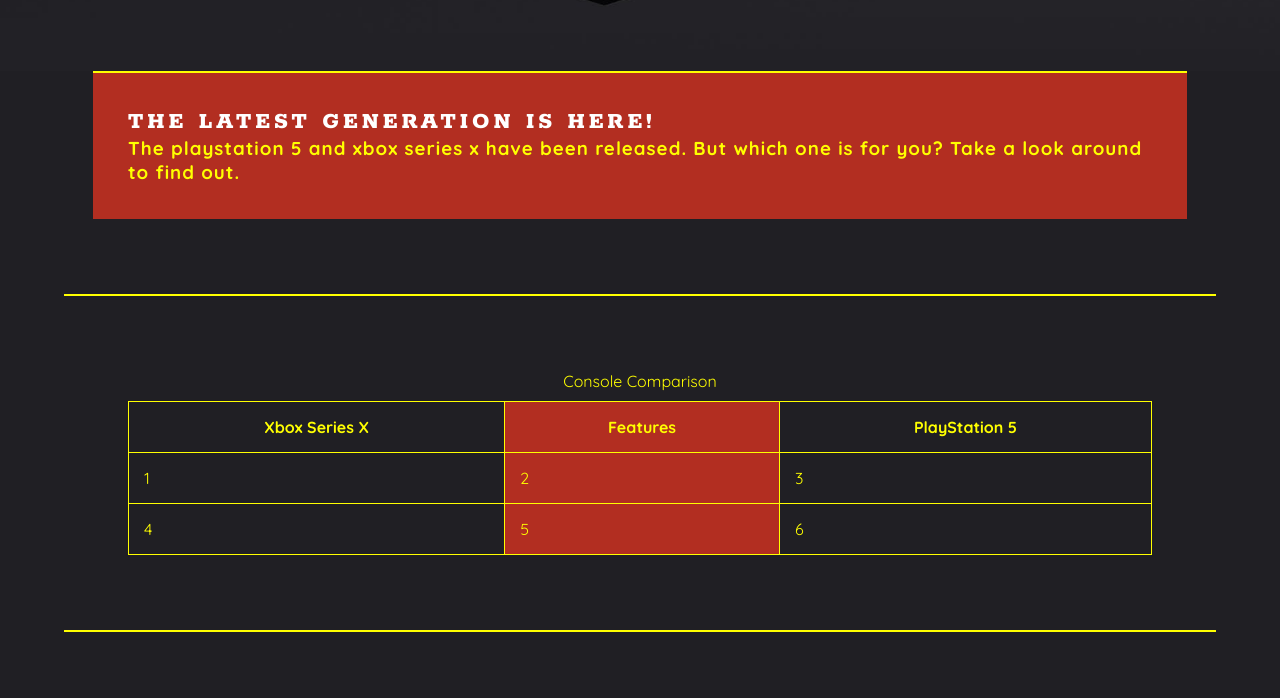
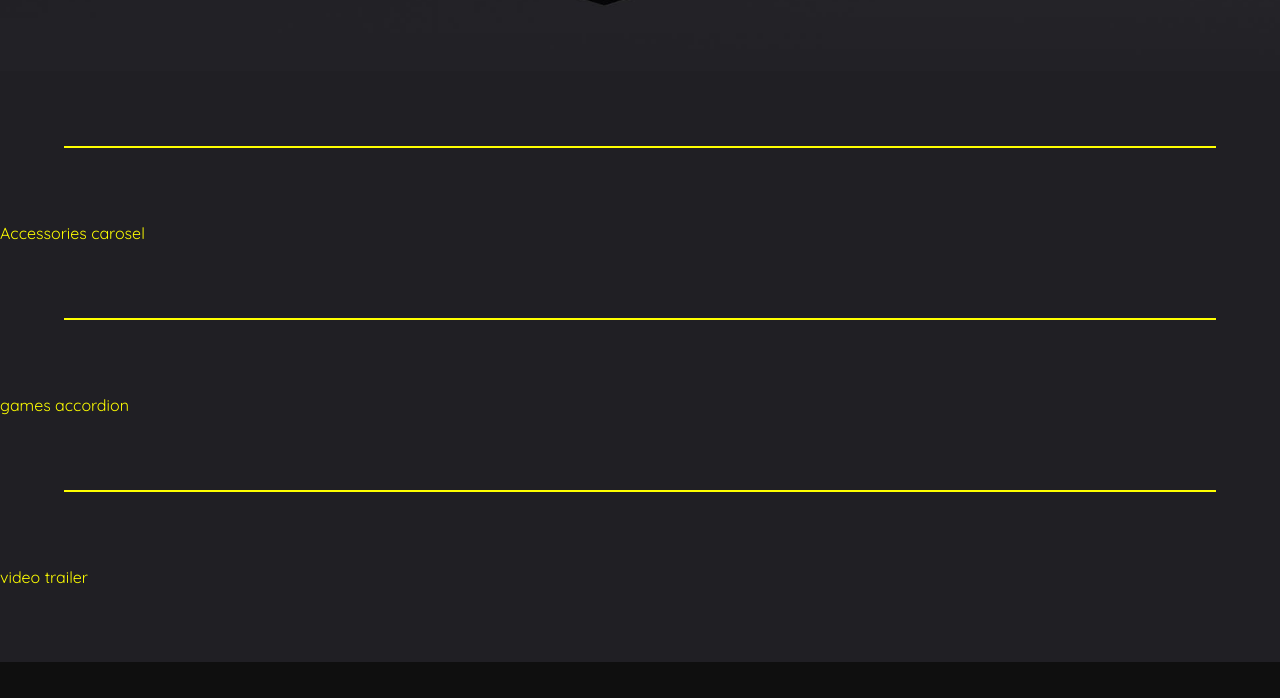
Before and after one commit to DominicSpears/MP1-Trial-2, a plain HTML site: page xbox.html in a window 1280 px wide. Shown: the part 806-1504 px from the top of the page. Drawn offline with Linux system fonts and the light colour scheme.

Commit message:
add structure to other .html pages

```diff
--- a/assets/css/style.css
+++ b/assets/css/style.css
@@ -135,10 +135,12 @@
 
 th:nth-child(2) {
     background-color: rgba(240, 54, 32, .7);
+    color: white;
 }
 
 td:nth-child(2) {
     background-color: rgba(240, 54, 32, .7);
+    color: white;
 }
 
 /*-------------------------------------------footer*/
--- a/xbox.html
+++ b/xbox.html
@@ -31,37 +31,18 @@
     </header>
     <section>
         <img src="assets/images/xbox.jpg" alt="Consoles" class="hero-image">
-        <div id="cover-text">
-            <h2>The latest generation is here!</h2>
-            <h3>The playstation 5 and xbox series x have been released. But which one is for you? Take a look around to find out.</h3>
-        </div>
     </section>
     <hr>
     <section>
-        <div style="overflow-x:auto">
-            <table>
-                <caption>Console Comparison</caption>
-                <tr>
-                    <th>Xbox Series X</th>
-                    <th>Features</th>
-                    <th>PlayStation 5</th>
-                </tr>
-                <tr>
-                    <td>1</td>
-                    <td>2</td>
-                    <td>3</td>
-                </tr>
-                <tr>
-                    <td>4</td>
-                    <td>5</td>
-                    <td>6</td>
-                </tr>
-            </table>
-        </div>
+        <p>Accessories carosel</p>
     </section>
     <hr>
     <section>
-
+        <p>games accordion</p>
+    </section>
+    <hr>
+    <section>
+        <p>video trailer</p>
     </section>
     <footer>
         <div id="footer-message">
```
Also changed, not shown: ps5.html (+6 -25 lines), sign-up.html (+2 -29 lines).
